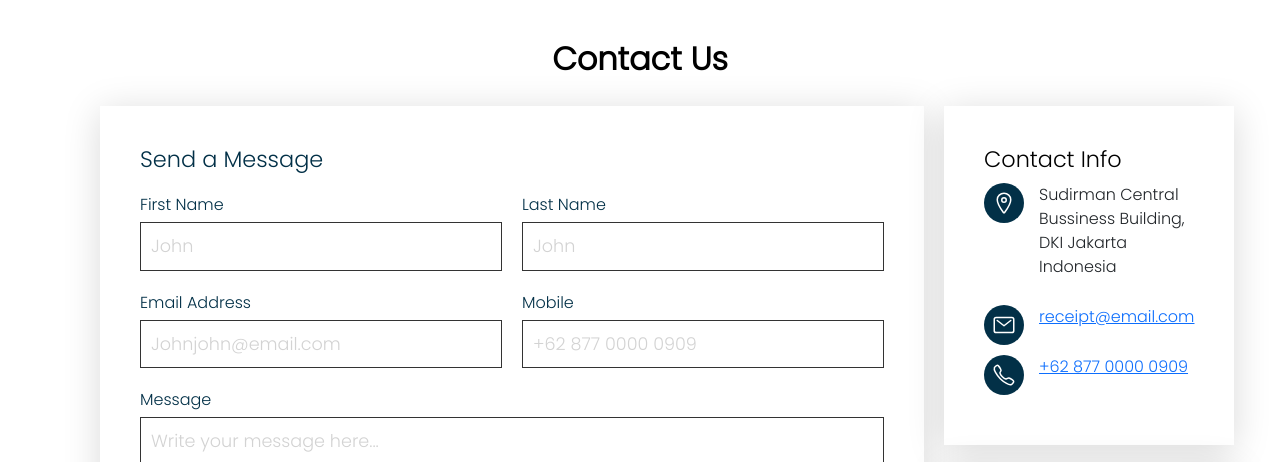
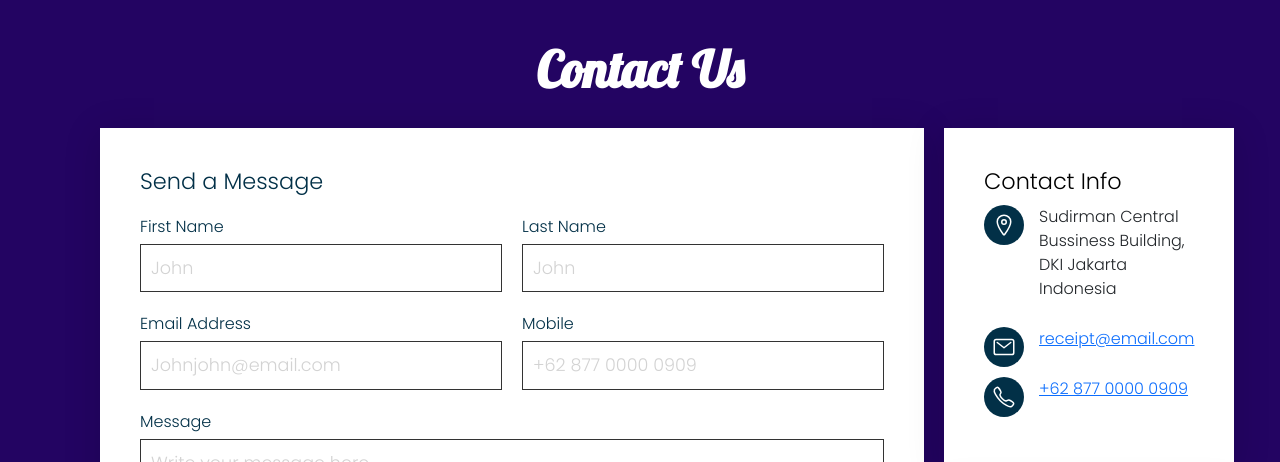
Before and after one commit to Reclai/FinanceProject, a Flask app: template templates/contact.html in a window 1280 px wide. Shown: the top 462 px of the page. Run offline with Flask 3, Linux system fonts and the light colour scheme; the template is opened without the code that fills it, so the values that code supplies are empty; some libraries are stand-ins or nearby versions.

Commit message:
bg colour contact

```diff
--- a/templates/contact.html
+++ b/templates/contact.html
@@ -15,6 +15,7 @@
     <!--link google apis-->
     <link rel="preconnect" href="https://fonts.googleapis.com" />
     <link rel="preconnect" href="https://fonts.gstatic.com" crossorigin />
+    <link href="https://fonts.googleapis.com/css2?family=Lobster&display=swap" rel="stylesheet">
     <link href="https://fonts.googleapis.com/css2?family=Josefin+Sans:ital@1&family=Poppins:wght@300&display=swap" rel="stylesheet" />
 
     <!--link fontawesome-->
@@ -29,7 +30,8 @@
       }
 
       body {
-        background: linear-gradient(90deg, #fff 100%);
+        /* background: linear-gradient(90deg, #fff 100%); */
+        background-color: #230462;
       }
 
       .contactUs {
@@ -47,9 +49,10 @@
       }
 
       .contactUs .title h2 {
-        color: black;
+        color: #fff;
         font-weight: 900;
-        font-family: "poppins", sans-serif;
+        font-size: 50px;
+        font-family: 'Lobster', cursive;
       }
 
       .form {
@@ -190,7 +193,7 @@
 
     <script>
         function cancel() {
-            window.location.replace("/");
+            window.location.href="/";
         }
         function contact() {
             let first_name = $("#first_name").val();
--- a/templates/index.html
+++ b/templates/index.html
@@ -430,7 +430,7 @@
 						<div class="boxes">
 							<div class="box box1 col-4 me-3">
 								<i class="uil uil-money-bill"></i>
-								<span class="text">Last Month</span>
+								<span class="text">Today</span>
 								<span class="number">RP. 500,000</span>
 							</div>
 							<div class="box box2 col-4 me-3">
@@ -460,11 +460,9 @@
 							<span class="data-list">2023-06-06</span>
 							<span class="data-list">2023-06-06</span>
 							<span class="data-list">2023-06-06</span>
-							<span class="data-list">2023-06-06</span>
 						</div>
 						<div class="data type">
 							<span class="data-title">Type</span>
-							<span class="data-list">Transportation</span>
 							<span class="data-list">Transportation</span>
 							<span class="data-list">Transportation</span>
 							<span class="data-list">Transportation</span>
@@ -476,11 +474,9 @@
 							<span class="data-list">Naik Angkot</span>
 							<span class="data-list">Naik Angkot</span>
 							<span class="data-list">Naik Angkot</span>
-							<span class="data-list">Naik Angkot</span>
 						</div>
 						<div class="data amount">
 							<span class="data-title">Amount</span>
-							<span class="data-list">10,000</span>
 							<span class="data-list">10,000</span>
 							<span class="data-list">10,000</span>
 							<span class="data-list">10,000</span>
```
